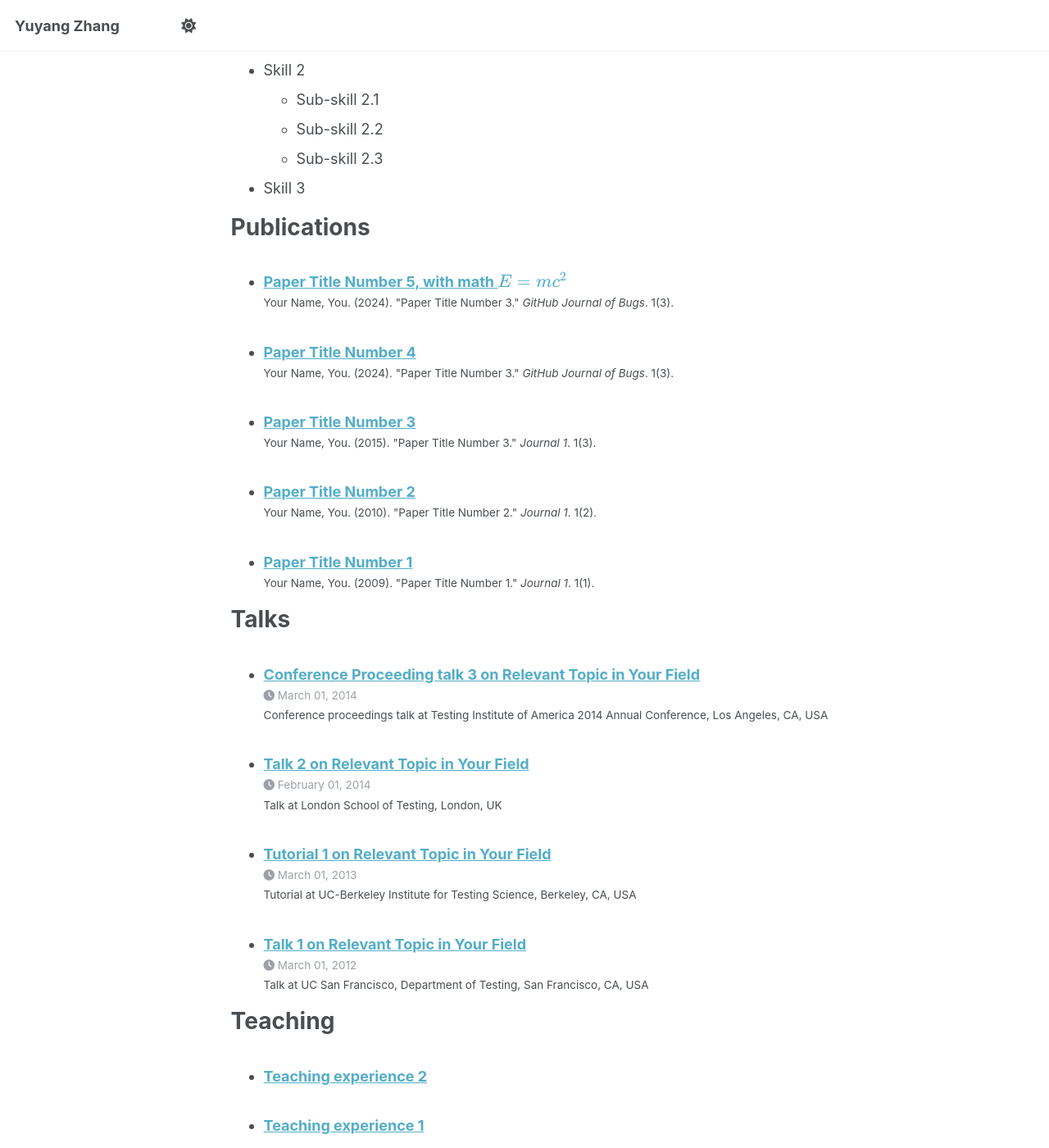
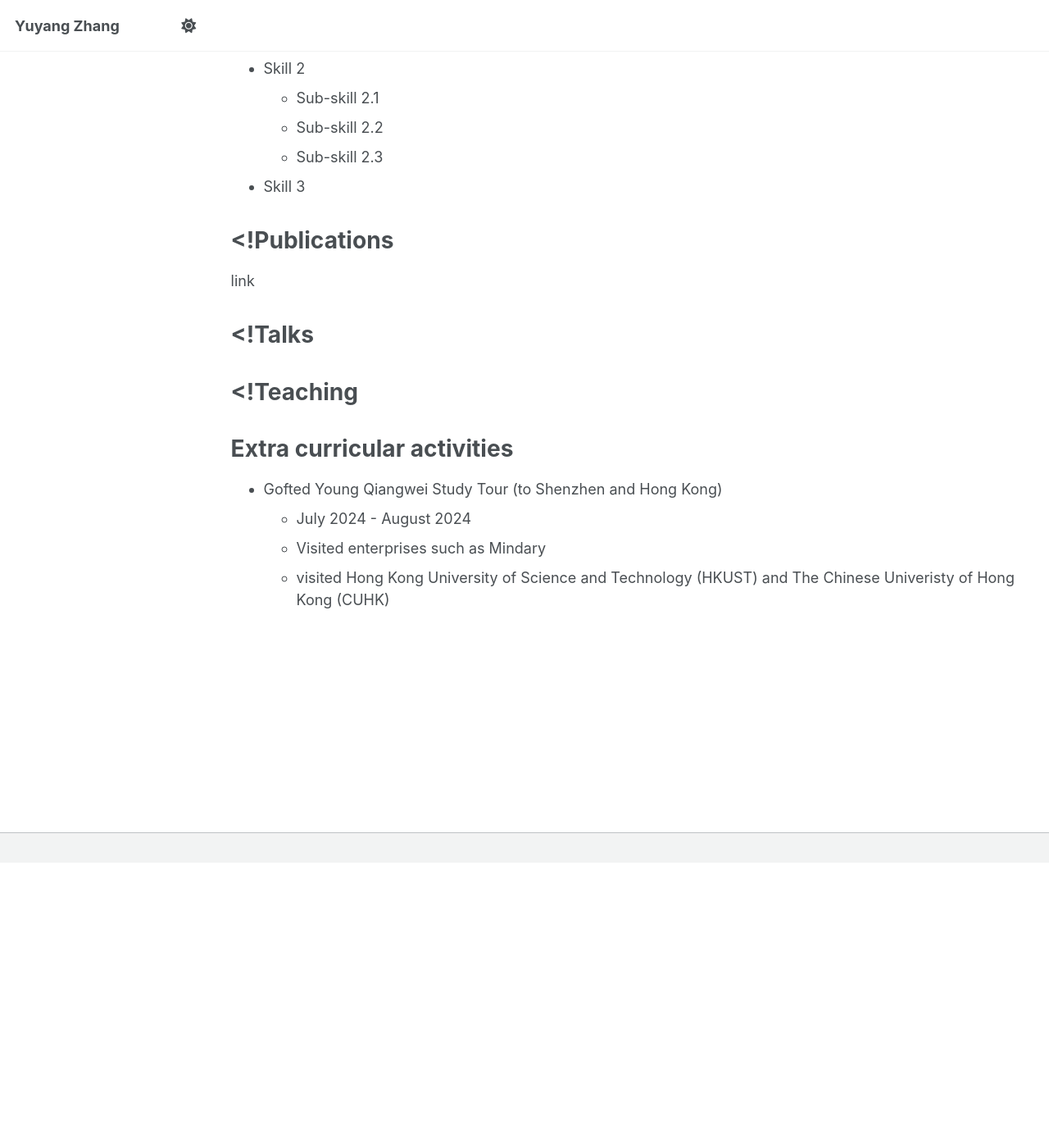
Before and after one commit to yuyangzhang2006/yuyangzhang2006.github.io, a Jekyll site: the page built from _pages/cv.md, in a window 1280 px wide and 1400 px high, scrolled down 819 px. Shown: the whole window at 82% size. Built offline with Jekyll 4.4.1, drawn with Linux system fonts in a browser that asks for light colours; after the commit the page ends 1871 px from its top, so only the background shows below that; some of the changed text lies outside the part shown.

Commit message:
Update cv.md

```diff
--- a/_pages/cv.md
+++ b/_pages/cv.md
@@ -11,54 +11,55 @@ redirect_from:
 
 Education
 ======
-* Ph.D in Version Control Theory, GitHub University, 2018 (expected)
-* M.S. in Jekyll, GitHub University, 2014
-* B.S. in GitHub, GitHub University, 2012
+* The University of Science and Technology of China
+  * Bachelor of Science
+    * Major in Mathematics
+    * Minor in Biology
+  * September 2023 - Present
+  * Expected Graduation: July 2027
 
-Work experience
+Academic experience
 ======
-* Spring 2024: Academic Pages Collaborator
-  * GitHub University
-  * Duties includes: Updates and improvements to template
-  * Supervisor: The Users
+* HKU Exchange Program
+  * the Univeristy of Hong Kong, Faculty of Science
+  * Semester Exchange
+  * January 2025 - May 2025
+  * Awarded the Fung Scholarship
 
-* Fall 2015: Research Assistant
-  * GitHub University
-  * Duties included: Merging pull requests
-  * Supervisor: Professor Hub
+* McMaster 2025 Summer Research Internship Program
+  * [MacTheobio Lab](https://mac-theobio.github.io), McMaster University
+  * June 2025 - September 2025
+  * Supervisor: Professor [David Earn](https://davidearn.mcmaster.ca)
 
-* Summer 2015: Research Assistant
-  * GitHub University
-  * Duties included: Tagging issues
-  * Supervisor: Professor Git
 
-Skills
-======
+<!Skills
+  ======
 * Skill 1
 * Skill 2
   * Sub-skill 2.1
   * Sub-skill 2.2
   * Sub-skill 2.3
 * Skill 3
+>
 
-Publications
+<!Publications
 ======
-  <ul>{% for post in site.publications reversed %}
-    {% include archive-single-cv.html %}
-  {% endfor %}</ul>
+  link
+>
 
-Talks
+<!Talks
 ======
-  <ul>{% for post in site.talks reversed %}
-    {% include archive-single-talk-cv.html  %}
-  {% endfor %}</ul>
 
-Teaching
+>
+
+<!Teaching
 ======
-  <ul>{% for post in site.teaching reversed %}
-    {% include archive-single-cv.html %}
-  {% endfor %}</ul>
 
-Service and leadership
+>
+
+Extra curricular activities
 ======
-* Currently signed in to 43 different slack teams
+* Gofted Young Qiangwei Study Tour (to Shenzhen and Hong Kong)
+  * July 2024 - August 2024
+  * Visited enterprises such as Mindary
+  *  visited Hong Kong University of Science and Technology (HKUST) and The Chinese Univeristy of Hong Kong (CUHK)
```
